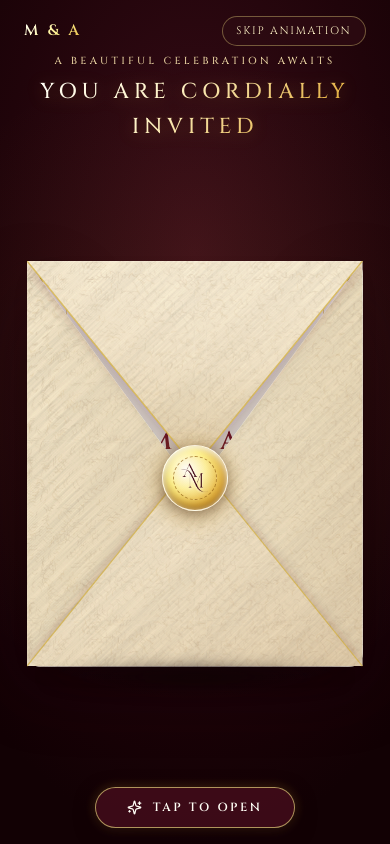
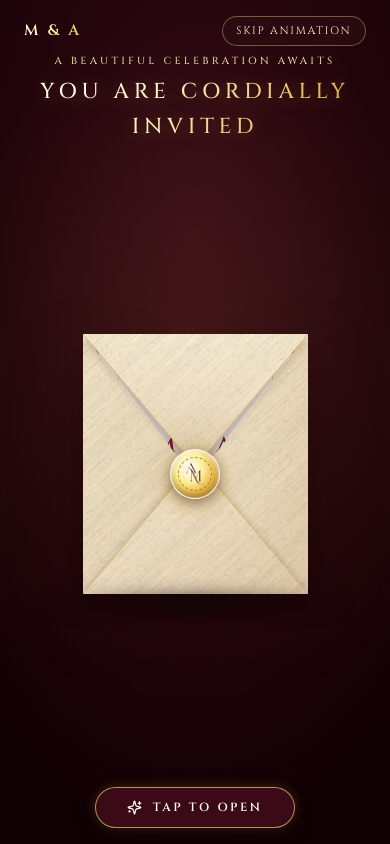
Before and after one commit to fathimathsumayya04-max/Mausufa-Ajmal, a React (Vite) app: page / in a window 390 px wide. Shown: the top 844 px of the page. Built offline with nearby package versions, Linux system fonts and the light colour scheme; a web font is replaced by a local one.

Commit message:
Enhance mobile opening experience: compact card box, smooth pop-up, background envelope fade, and proportional visibility

```diff
--- a/src/components/BookOpeningExperience.css
+++ b/src/components/BookOpeningExperience.css
@@ -161,21 +161,30 @@
 
 .invitation-envelope {
   position: relative;
-  width: min(340px, 86vw);
-  height: clamp(330px, 48vh, 410px);
-  max-height: calc(100svh - 180px);
+  width: min(250px, 70vw);
+  height: clamp(235px, 36vh, 295px);
+  max-height: calc(100svh - 220px);
   transform-style: preserve-3d;
   cursor: pointer;
-  border-radius: 14px;
-  transition: transform 0.35s ease, box-shadow 0.35s ease;
+  border-radius: 12px;
+  transition: transform 0.45s cubic-bezier(0.22, 1, 0.36, 1), box-shadow 0.4s ease, opacity 0.6s ease, filter 0.6s ease;
 }
 
 .invitation-envelope:not(.is-opened):hover {
-  transform: translateY(-4px) scale(1.015);
+  transform: translateY(-4px) scale(1.02);
 }
 
 .invitation-envelope.is-opened {
   cursor: default;
+}
+
+/* Envelope gently fades and recedes when the 2-page card unfolds into view */
+.opening-experience.unfolding .invitation-envelope,
+.opening-experience.revealed .invitation-envelope {
+  opacity: 0;
+  transform: scale(0.9) translateY(12px);
+  filter: blur(2px);
+  pointer-events: none;
 }
 
 /* 1. Envelope Back Wall & Interior Gold Cavity */
@@ -296,19 +305,19 @@
 
 .golden-wax-seal {
   position: absolute;
-  bottom: -6px;
+  bottom: -5px;
   left: 50%;
   transform: translate(-50%, 50%);
-  width: 66px;
-  height: 66px;
+  width: 50px;
+  height: 50px;
   z-index: 10;
-  filter: drop-shadow(0 4px 14px rgba(223, 168, 54, 0.45));
-  transition: transform 0.4s ease, opacity 0.45s ease;
+  filter: drop-shadow(0 4px 12px rgba(223, 168, 54, 0.45));
+  transition: transform 0.35s ease, opacity 0.4s ease;
 }
 
 .opening-experience:not(.closed) .golden-wax-seal {
   opacity: 0;
-  transform: translate(-50%, 50%) scale(1.2);
+  transform: translate(-50%, 50%) scale(1.15);
   pointer-events: none;
 }
 
@@ -325,17 +334,17 @@
   );
   border: 1.5px solid rgba(255, 255, 255, 0.85);
   box-shadow:
-    inset 0 2px 6px rgba(255, 255, 255, 0.9),
-    inset 0 -3px 8px rgba(110, 70, 10, 0.65),
-    0 4px 16px rgba(20, 3, 7, 0.45);
+    inset 0 2px 5px rgba(255, 255, 255, 0.9),
+    inset 0 -2px 6px rgba(110, 70, 10, 0.65),
+    0 4px 14px rgba(20, 3, 7, 0.45);
   display: flex;
   align-items: center;
   justify-content: center;
 }
 
 .wax-seal-inner {
-  width: 44px;
-  height: 44px;
+  width: 34px;
+  height: 34px;
   border-radius: 50%;
   border: 1px dashed rgba(140, 90, 15, 0.65);
   display: flex;
@@ -345,8 +354,8 @@
 }
 
 .wax-seal-monogram-img {
-  width: 32px;
-  height: 32px;
+  width: 24px;
+  height: 24px;
   object-fit: contain;
   display: block;
   filter: drop-shadow(0 1px 1px rgba(255, 255, 255, 0.8));
@@ -377,24 +386,40 @@
 
 /* Stage: Emerging (Card physically slides upward out of the envelope) */
 .invitation-card-unit.emerging {
-  transform: translateY(-84%);
+  transform: translateY(-46%);
   z-index: 20;
 }
 
-/* Stage: Unfolding & Revealed (Card settles into center and unfolds) */
+/* Stage: Unfolding & Revealed (Card settles into center, pops up and unfolds) */
 .invitation-card-unit.unfolding,
 .invitation-card-unit.revealed {
   position: fixed;
-  top: 50%;
+  top: 48%;
   left: 50%;
   right: auto;
   bottom: auto;
-  width: min(760px, 94vw, calc((100svh - 180px) * 1.42));
-  height: min(535px, calc(min(760px, 94vw) / 1.42), calc(100svh - 180px));
+  width: min(680px, 92vw, calc((100svh - 180px) * 1.42));
+  height: min(478px, calc(min(680px, 92vw) / 1.42), calc(100svh - 180px));
   aspect-ratio: 1.42 / 1;
   transform: translate(-50%, -50%);
   z-index: 50;
   pointer-events: auto;
+  animation: card-pop-up 0.7s cubic-bezier(0.22, 1, 0.36, 1) forwards;
+}
+
+@keyframes card-pop-up {
+  0% {
+    transform: translate(-50%, -36%) scale(0.68);
+    opacity: 0.8;
+  }
+  65% {
+    transform: translate(-50%, -50%) scale(1.02);
+    opacity: 1;
+  }
+  100% {
+    transform: translate(-50%, -50%) scale(1);
+    opacity: 1;
+  }
 }
 
 /* Folded Cover Face (shown before unfolding) */
@@ -408,7 +433,7 @@
   display: flex;
   align-items: center;
   justify-content: center;
-  padding: 1.5rem;
+  padding: 1.25rem;
   box-sizing: border-box;
   opacity: 1;
   transition: opacity 0.5s ease;
@@ -430,28 +455,28 @@
   align-items: center;
   justify-content: center;
   text-align: center;
-  gap: 0.65rem;
+  gap: 0.5rem;
 }
 
 .folded-cover-monogram {
   font-family: 'Cinzel', 'Playfair Display', Georgia, serif;
-  font-size: 1.6rem;
+  font-size: 1.35rem;
   font-weight: 600;
   color: #7d1a29;
   letter-spacing: 0.16em;
 }
 
 .folded-cover-divider {
-  width: 50px;
+  width: 44px;
   height: 1px;
   background: #d4af37;
 }
 
 .folded-cover-date {
   font-family: var(--font-number);
-  font-size: 0.82rem;
+  font-size: 0.74rem;
   color: #b37415;
-  letter-spacing: 0.22em;
+  letter-spacing: 0.2em;
 }
 
 /* ==========================================================================
@@ -647,6 +672,12 @@
   filter: blur(8px);
   z-index: 0;
   pointer-events: none;
+  transition: opacity 0.5s ease;
+}
+
+.opening-experience.unfolding .envelope-ground-shadow,
+.opening-experience.revealed .envelope-ground-shadow {
+  opacity: 0;
 }
 
 /* ==========================================================================
@@ -788,12 +819,17 @@
    ========================================================================== */
 
 @media (max-width: 767px) {
+  .invitation-envelope {
+    width: min(225px, 66vw);
+    height: clamp(210px, 32vh, 260px);
+  }
+
   .invitation-card-unit.unfolding,
   .invitation-card-unit.revealed {
-    width: min(94vw, calc((100svh - 170px) * 1.42), 560px);
-    height: min(calc(min(94vw, 560px) / 1.42), calc(100svh - 170px));
+    width: min(92vw, calc((100svh - 175px) * 1.42), 520px);
+    height: min(calc(min(92vw, 520px) / 1.42), calc(100svh - 175px));
     aspect-ratio: 1.42 / 1;
-    top: clamp(45%, 48vh, 50%);
+    top: 47%;
   }
 
   /* CRITICAL: Keep both pages visible side-by-side on all screens */
@@ -882,12 +918,17 @@
 }
 
 @media (max-width: 380px) {
+  .invitation-envelope {
+    width: min(205px, 68vw);
+    height: 230px;
+  }
+
   .invitation-card-unit.unfolding,
   .invitation-card-unit.revealed {
-    width: min(95vw, calc((100svh - 150px) * 1.42), 340px);
-    height: min(calc(min(95vw, 340px) / 1.42), calc(100svh - 150px));
+    width: min(92vw, calc((100svh - 150px) * 1.42), 330px);
+    height: min(calc(min(92vw, 330px) / 1.42), calc(100svh - 150px));
     aspect-ratio: 1.42 / 1;
-    top: 48%;
+    top: 47%;
   }
 
   .opening-header-text {
--- a/src/components/BookOpeningExperience.tsx
+++ b/src/components/BookOpeningExperience.tsx
@@ -40,17 +40,17 @@ export const BookOpeningExperience: React.FC<BookOpeningExperienceProps> = ({ on
     // Step 2: Flap opened, folded card emerges and slides up
     const timer1 = window.setTimeout(() => {
       setStage('emerging');
-    }, 1300);
+    }, 1000);
 
     // Step 3: Card pops forward and unfolds into two-page spread
     const timer2 = window.setTimeout(() => {
       setStage('unfolding');
-    }, 2800);
+    }, 2100);
 
     // Step 4: Fully revealed with action controls
     const timer3 = window.setTimeout(() => {
       setStage('revealed');
-    }, 4500);
+    }, 3400);
 
     timeoutsRef.current.push(timer1, timer2, timer3);
   }, [stage, clearAllTimeouts]);
```
Also changed, not shown: vercel.json.
